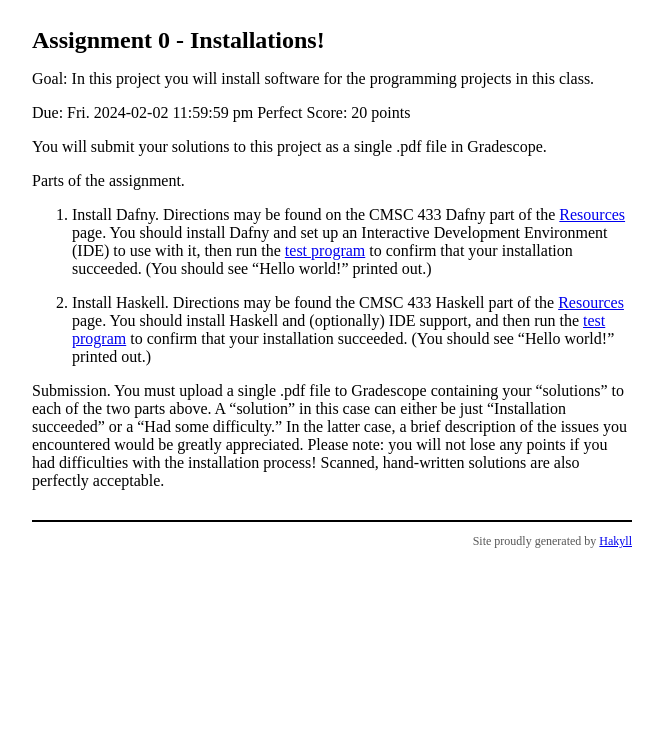
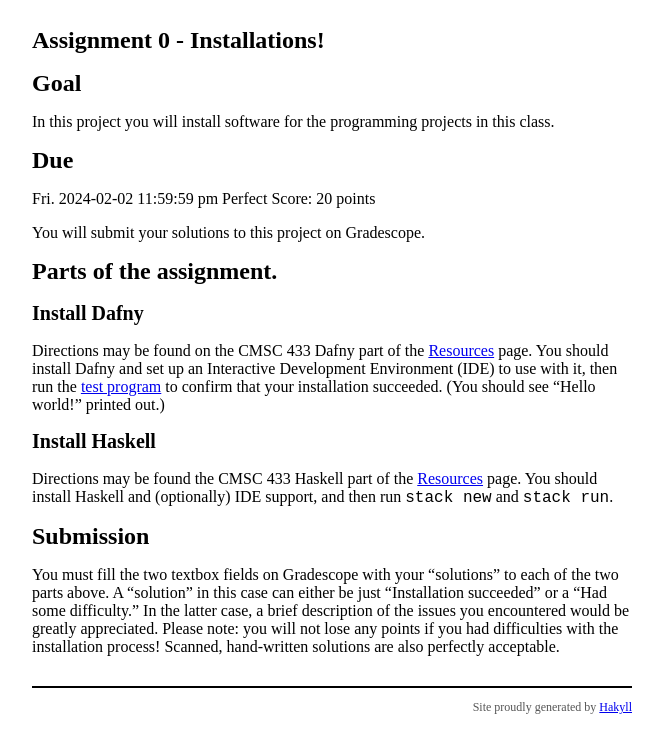
Before and after one commit to plum-umd/433-www, a plain HTML site: page website/_site/assignments/0.html in a window 1280 px wide. Shown: the part 50-800 px from the top of the page, without its empty margins (308-971 px from the left). Drawn offline with Linux system fonts and the light colour scheme.

Commit message:
Update A0

```diff
--- a/website/_site/assignments/0.html
+++ b/website/_site/assignments/0.html
@@ -23,15 +23,18 @@
 
         <main role="main">
             <h1>Assignment 0 - Installations!</h1>
-            <p>Goal: In this project you will install software for the programming projects in this class.</p>
-<p>Due: Fri. 2024-02-02 11:59:59 pm Perfect Score: 20 points</p>
-<p>You will submit your solutions to this project as a single .pdf file in Gradescope.</p>
-<p>Parts of the assignment.</p>
-<ol type="1">
-<li><p>Install Dafny. Directions may be found on the CMSC 433 Dafny part of the <a href="resources.html">Resources</a> page. You should install Dafny and set up an Interactive Development Environment (IDE) to use with it, then run the <a href="../code/hello-world.dfy">test program</a> to confirm that your installation succeeded. (You should see “Hello world!” printed out.)</p></li>
-<li><p>Install Haskell. Directions may be found the CMSC 433 Haskell part of the <a href="resources.html">Resources</a> page. You should install Haskell and (optionally) IDE support, and then run the <a href="../code/hello-world.hs">test program</a> to confirm that your installation succeeded. (You should see “Hello world!” printed out.)</p></li>
-</ol>
-<p>Submission. You must upload a single .pdf file to Gradescope containing your “solutions” to each of the two parts above. A “solution” in this case can either be just “Installation succeeded” or a “Had some difficulty.” In the latter case, a brief description of the issues you encountered would be greatly appreciated. Please note: you will not lose any points if you had difficulties with the installation process! Scanned, hand-written solutions are also perfectly acceptable.</p>
+            <h1 id="goal">Goal</h1>
+<p>In this project you will install software for the programming projects in this class.</p>
+<h1 id="due">Due</h1>
+<p>Fri. 2024-02-02 11:59:59 pm Perfect Score: 20 points</p>
+<p>You will submit your solutions to this project on Gradescope.</p>
+<h1 id="parts-of-the-assignment.">Parts of the assignment.</h1>
+<h2 id="install-dafny">Install Dafny</h2>
+<p>Directions may be found on the CMSC 433 Dafny part of the <a href="../resources.html">Resources</a> page. You should install Dafny and set up an Interactive Development Environment (IDE) to use with it, then run the <a href="../code/hello-world.dfy">test program</a> to confirm that your installation succeeded. (You should see “Hello world!” printed out.)</p>
+<h2 id="install-haskell">Install Haskell</h2>
+<p>Directions may be found the CMSC 433 Haskell part of the <a href="../resources.html">Resources</a> page. You should install Haskell and (optionally) IDE support, and then run <code>stack new</code> and <code>stack run</code>.</p>
+<h1 id="submission">Submission</h1>
+<p>You must fill the two textbox fields on Gradescope with your “solutions” to each of the two parts above. A “solution” in this case can either be just “Installation succeeded” or a “Had some difficulty.” In the latter case, a brief description of the issues you encountered would be greatly appreciated. Please note: you will not lose any points if you had difficulties with the installation process! Scanned, hand-written solutions are also perfectly acceptable.</p>
         </main>
 
         <footer>
```
Also changed, not shown: website/_site/index.html (+0 -1 lines), 3 other files.
